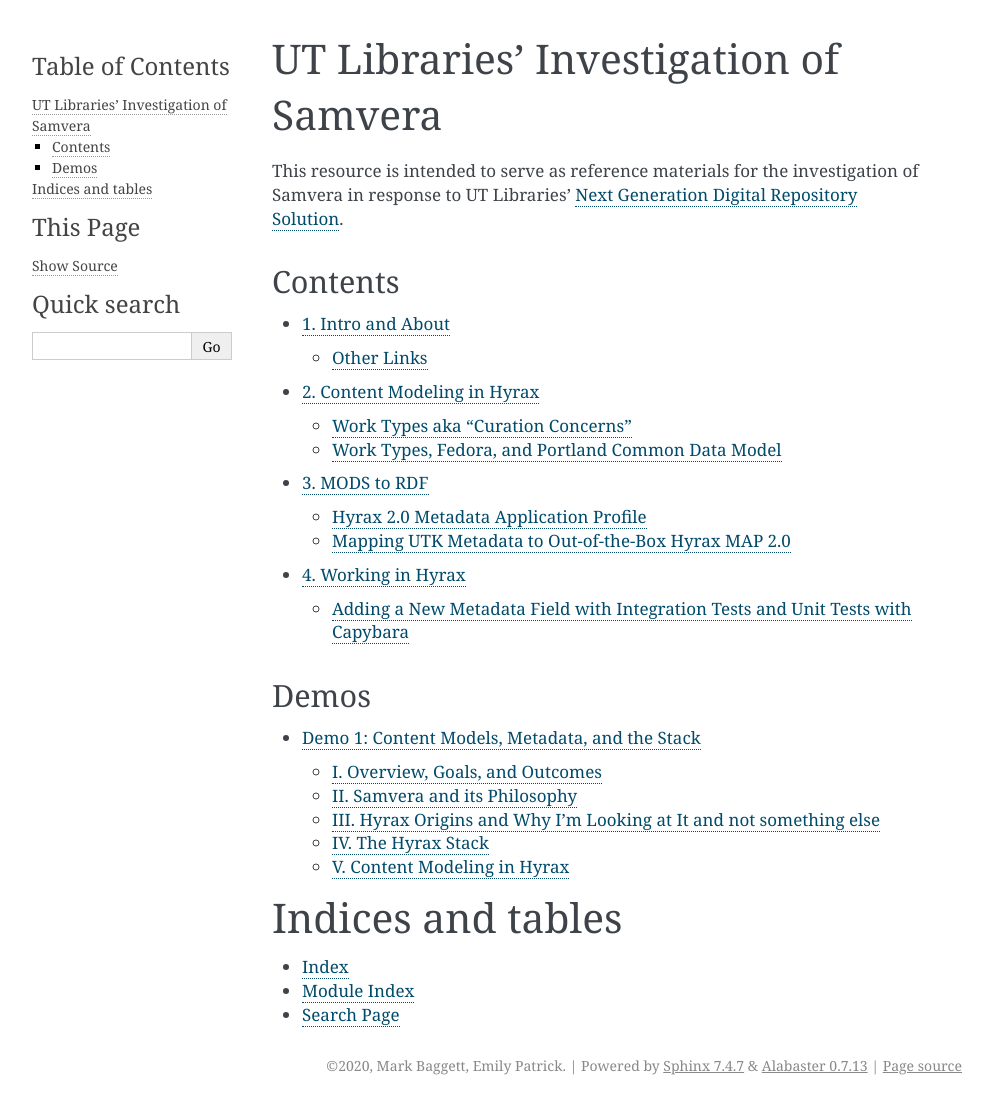
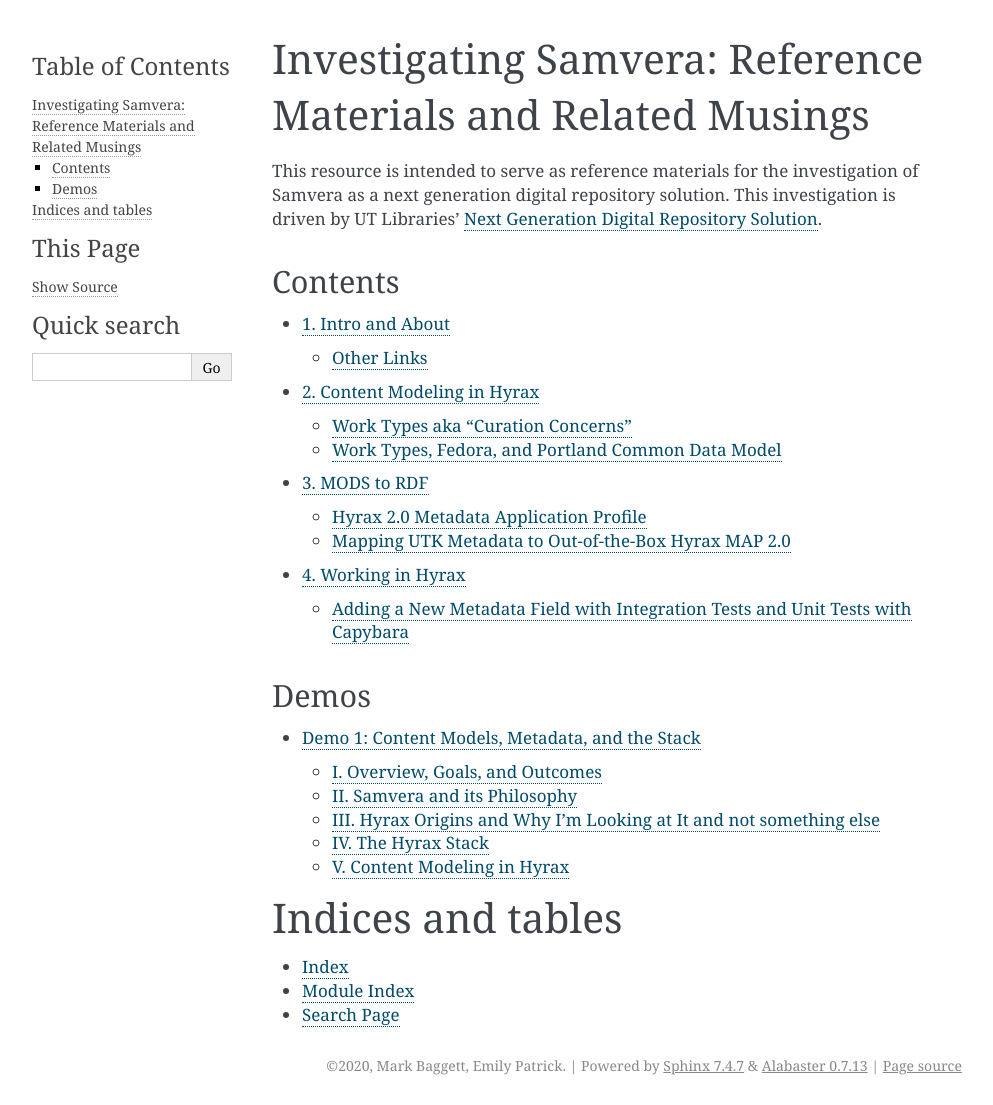
Before and after one commit to markpbaggett/utk_hyrax_review_docs, a Sphinx documentation site: the page built from docs/source/index.rst, in a window 1280 px wide. Shown: the whole page, without its empty margins (148-1141 px from the left). Built offline with Sphinx 7.4.7, drawn with Linux system fonts in a browser that asks for light colours.

Commit message:
Rename page.

```diff
--- a/docs/source/index.rst
+++ b/docs/source/index.rst
@@ -3,10 +3,11 @@
    You can adapt this file completely to your liking, but it should at least
    contain the root `toctree` directive.
 
-UT Libraries' Investigation of Samvera
-======================================
+Investigating Samvera: Reference Materials and Related Musings
+==============================================================
 
-This resource is intended to serve as reference materials for the investigation of Samvera in response to UT Libraries'
+This resource is intended to serve as reference materials for the investigation of Samvera as a next generation digital
+repository solution.  This investigation is driven by UT Libraries'
 `Next Generation Digital Repository Solution <https://drive.google.com/file/d/1nsqoQlfJN4Cn-RJxLUO1A0MFD-s-pQNr/view?usp=sharing>`_.
 
 
```
